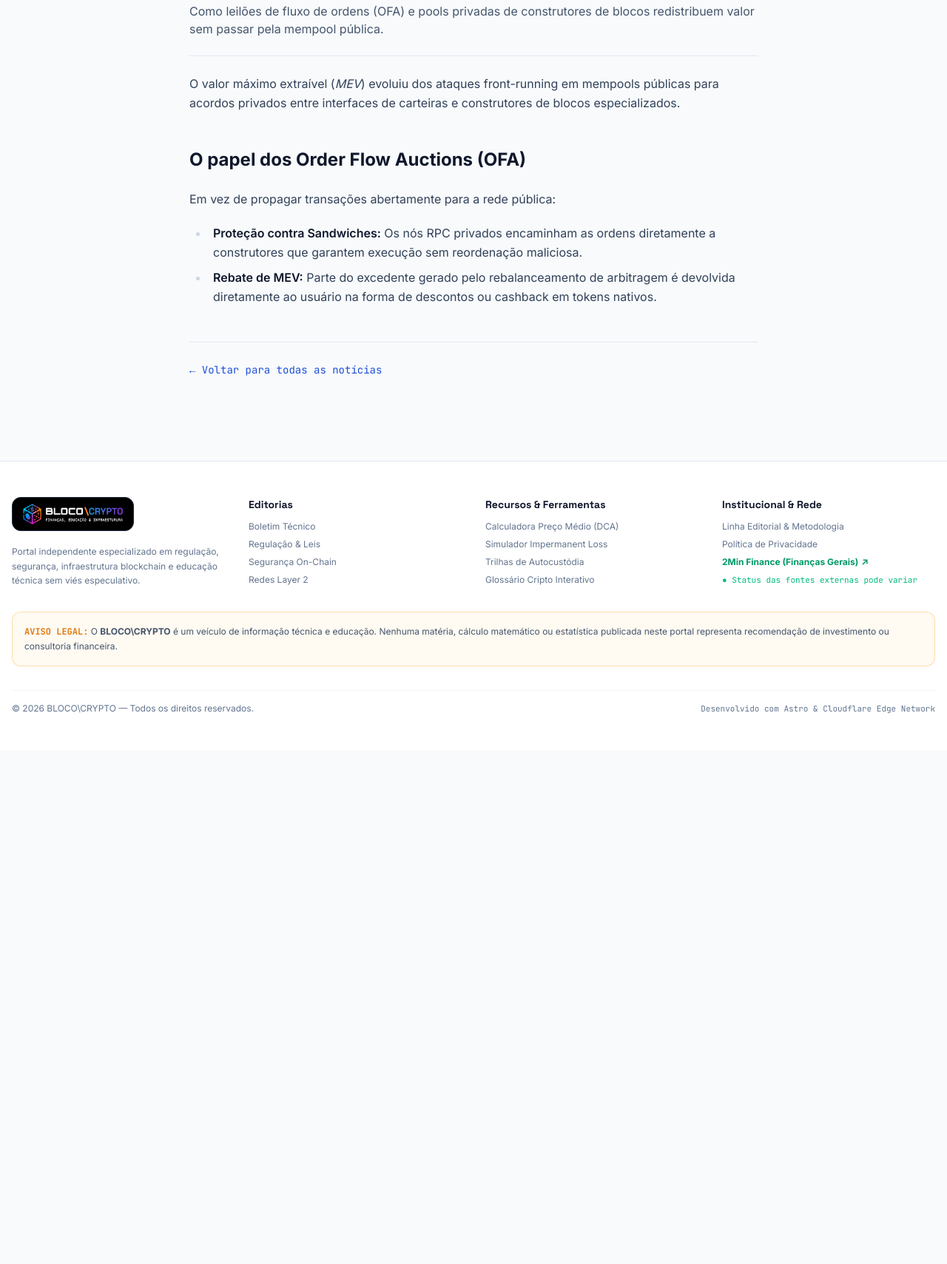
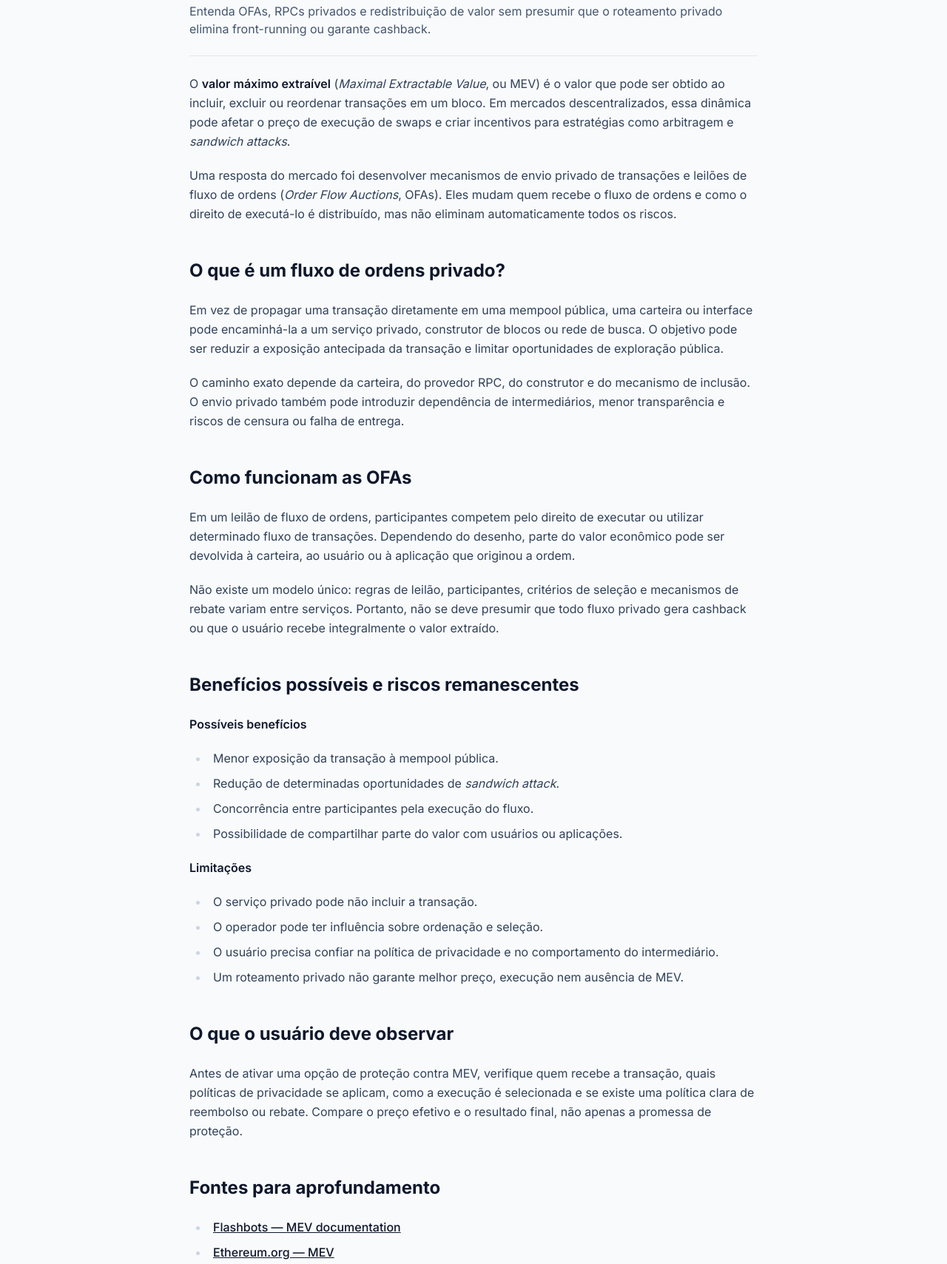
Before and after one commit to jpinfinite/bloco-crypto, an Astro site: page /noticias/analise-mev-privado-dexs in a window 1280 px wide. Shown: the part 302-2011 px from the top of the page at 74% size. Before the commit the page ends 1316 px from the top, so only its background shows below. Built offline with nearby package versions, Linux system fonts and the light colour scheme; Astro itself is replaced by a stand-in of ours; no server answers.

Commit message:
editorial: qualificar análises de MEV, custódia e métricas DeFi

```diff
--- a/src/content/noticias/analise-mev-privado-dexs.md
+++ b/src/content/noticias/analise-mev-privado-dexs.md
@@ -1,15 +1,49 @@
 ---
-title: "A anatomia do MEV privado e seu impacto invisível na execução de swaps em DEXs"
-description: "Como leilões de fluxo de ordens (OFA) e pools privadas de construtores de blocos redistribuem valor sem passar pela mempool pública."
+title: "MEV privado em DEXs: como funcionam os leilões de fluxo de ordens e seus limites"
+description: "Entenda OFAs, RPCs privados e redistribuição de valor sem presumir que o roteamento privado elimina front-running ou garante cashback."
 pubDate: 2026-11-16
 category: "MERCADO"
 readingTime: "6 min"
 featured: false
 ---
 
-O valor máximo extraível (*MEV*) evoluiu dos ataques front-running em mempools públicas para acordos privados entre interfaces de carteiras e construtores de blocos especializados.
+O **valor máximo extraível** (*Maximal Extractable Value*, ou MEV) é o valor que pode ser obtido ao incluir, excluir ou reordenar transações em um bloco. Em mercados descentralizados, essa dinâmica pode afetar o preço de execução de swaps e criar incentivos para estratégias como arbitragem e *sandwich attacks*.
 
-## O papel dos Order Flow Auctions (OFA)
-Em vez de propagar transações abertamente para a rede pública:
-* **Proteção contra Sandwiches:** Os nós RPC privados encaminham as ordens diretamente a construtores que garantem execução sem reordenação maliciosa.
-* **Rebate de MEV:** Parte do excedente gerado pelo rebalanceamento de arbitragem é devolvida diretamente ao usuário na forma de descontos ou cashback em tokens nativos.
+Uma resposta do mercado foi desenvolver mecanismos de envio privado de transações e leilões de fluxo de ordens (*Order Flow Auctions*, OFAs). Eles mudam quem recebe o fluxo de ordens e como o direito de executá-lo é distribuído, mas não eliminam automaticamente todos os riscos.
+
+## O que é um fluxo de ordens privado?
+
+Em vez de propagar uma transação diretamente em uma mempool pública, uma carteira ou interface pode encaminhá-la a um serviço privado, construtor de blocos ou rede de busca. O objetivo pode ser reduzir a exposição antecipada da transação e limitar oportunidades de exploração pública.
+
+O caminho exato depende da carteira, do provedor RPC, do construtor e do mecanismo de inclusão. O envio privado também pode introduzir dependência de intermediários, menor transparência e riscos de censura ou falha de entrega.
+
+## Como funcionam as OFAs
+
+Em um leilão de fluxo de ordens, participantes competem pelo direito de executar ou utilizar determinado fluxo de transações. Dependendo do desenho, parte do valor econômico pode ser devolvida à carteira, ao usuário ou à aplicação que originou a ordem.
+
+Não existe um modelo único: regras de leilão, participantes, critérios de seleção e mecanismos de rebate variam entre serviços. Portanto, não se deve presumir que todo fluxo privado gera cashback ou que o usuário recebe integralmente o valor extraído.
+
+## Benefícios possíveis e riscos remanescentes
+
+**Possíveis benefícios**
+- Menor exposição da transação à mempool pública.
+- Redução de determinadas oportunidades de *sandwich attack*.
+- Concorrência entre participantes pela execução do fluxo.
+- Possibilidade de compartilhar parte do valor com usuários ou aplicações.
+
+**Limitações**
+- O serviço privado pode não incluir a transação.
+- O operador pode ter influência sobre ordenação e seleção.
+- O usuário precisa confiar na política de privacidade e no comportamento do intermediário.
+- Um roteamento privado não garante melhor preço, execução nem ausência de MEV.
+
+## O que o usuário deve observar
+
+Antes de ativar uma opção de proteção contra MEV, verifique quem recebe a transação, quais políticas de privacidade se aplicam, como a execução é selecionada e se existe uma política clara de reembolso ou rebate. Compare o preço efetivo e o resultado final, não apenas a promessa de proteção.
+
+## Fontes para aprofundamento
+
+- [Flashbots — MEV documentation](https://docs.flashbots.net/)
+- [Ethereum.org — MEV](https://ethereum.org/en/developers/docs/mev/)
+
+*As características de cada serviço podem mudar. Consulte a documentação do provedor antes de confiar o fluxo de transações a um intermediário.*
```
